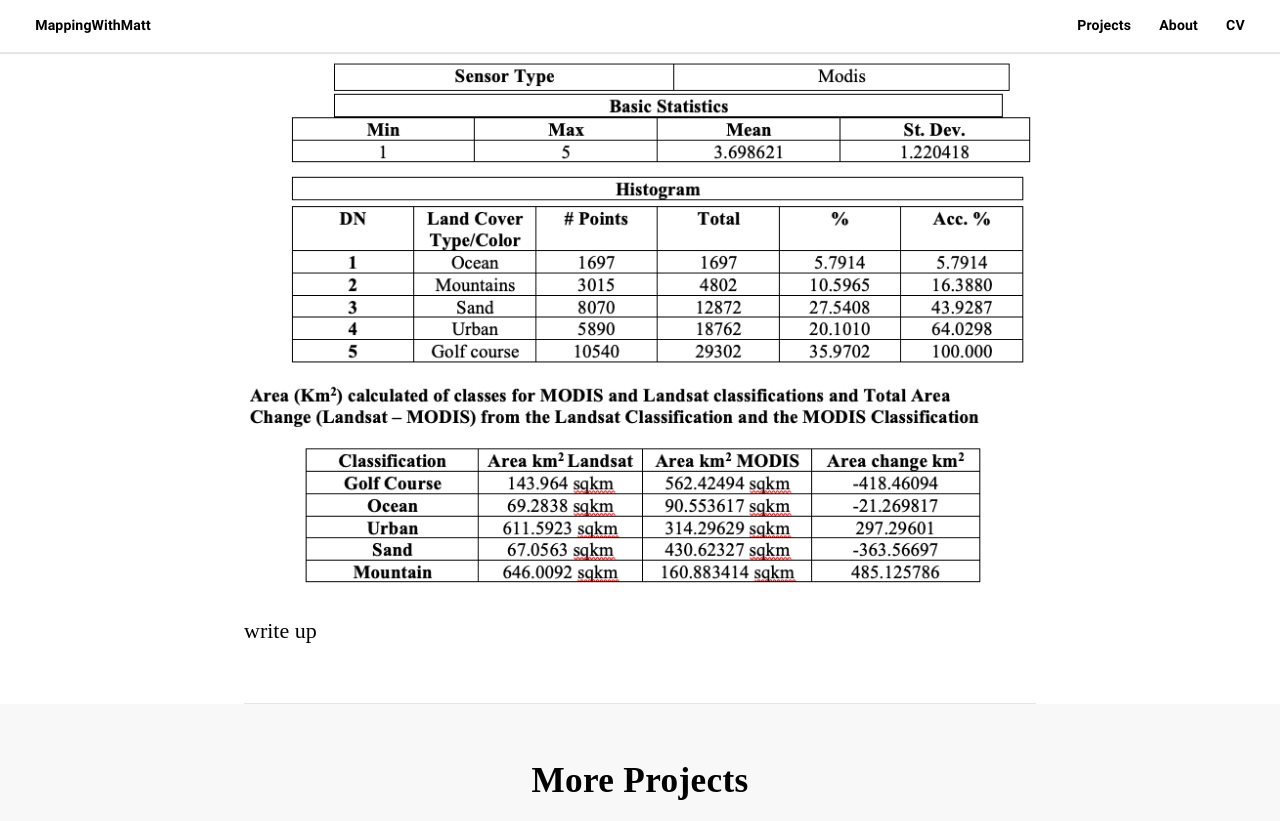
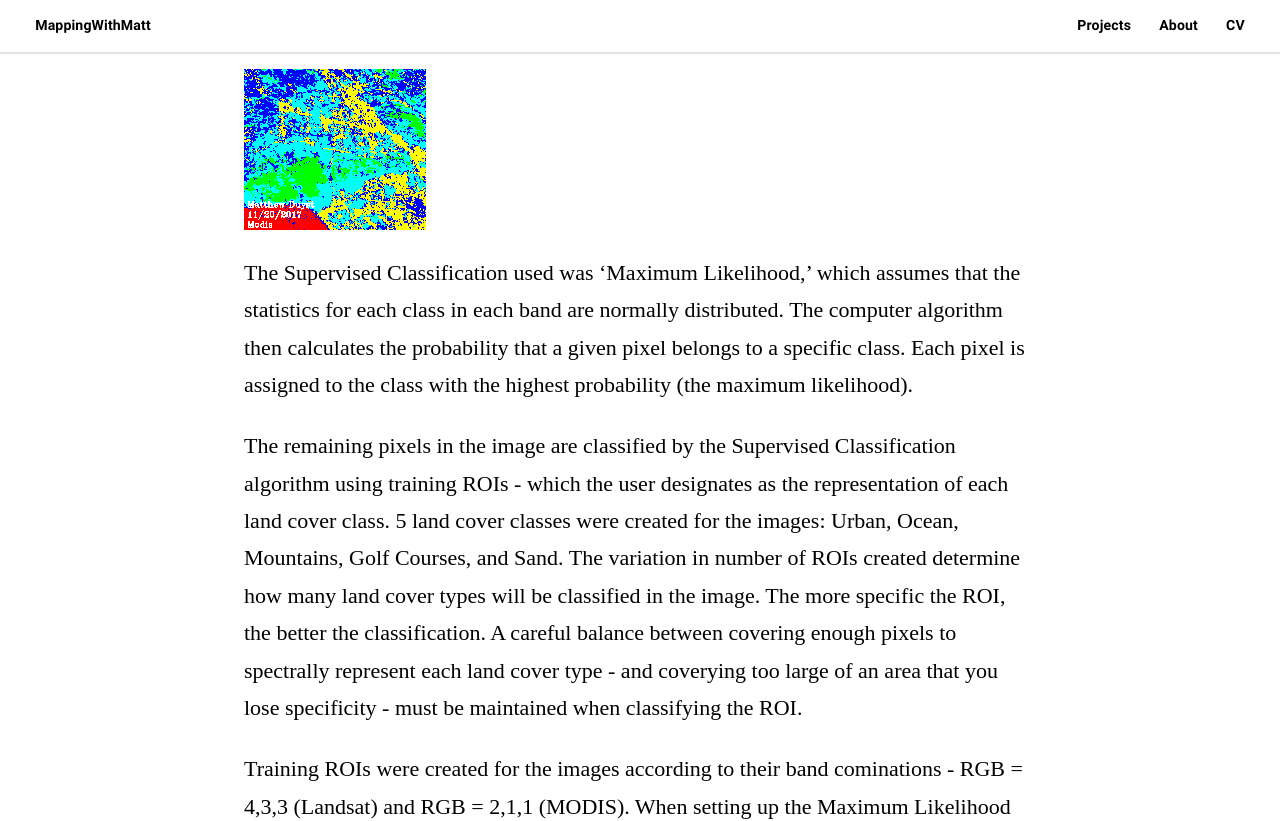
Before and after one commit to matt-duyst/mapping-with-matt, a Jekyll site: the page built from _posts/2012-09-18-Supervised-Classification.markdown, in a window 1280 px wide and 1400 px high, scrolled down 2911 px. Shown: the top 821 px of the window. Built offline with Jekyll 4.4.1, drawn with Linux system fonts in a browser that asks for light colours; some web fonts are replaced; some of the changed text lies outside the part shown; grey boxes are pictures that could not be loaded.

Commit message:
write up for supervised

```diff
--- a/_posts/2012-09-18-Supervised-Classification.markdown
+++ b/_posts/2012-09-18-Supervised-Classification.markdown
@@ -13,30 +13,39 @@
 
 Supervised Classification allows more autonomy than its counterpart, Unsupervised Classification. A Supervised Classification gives the creator the ability to designate specific Regions of Interest (ROIs) in the image that correspond to different land cover types. The user can then specify the amount of pixel values or spectral indices for each class.
 
-### Preparing Data for Classification - Landsat
+### Obtaining The Data:
+
+12 Landsat images (Landsat8 OLI) were obtained through the USGS Global Visual Viewer (Glovis), with the approximate coordinates set for Los Angeles (LAT: 34, LON: -118). The time period isolated was November 5th, 2013.
+
+The MODIS images were provided by NASA Reverb. An 8-day composite was selected (MODIS Terra Surface Reflectance 8-Day L3 Global 250m). MODIS imagery is available in 250m resolution - the one selected for this study - with 2 bands available: Near-Infrared (NIR) and Red. MODIS imagery is also available in 500m resoolution with 6 bands. I decided to sacrifice having a higher spectral resolution for a finer spatial resolution, and used 2 bands (NIR & Red) for the classification. The 8-day composite downloaded corresponds best with the Landsat November 5th image, taken between the dates of November 1st and November 8th.
+
+Comparing the pixel values for Band 1 and Band 2 - as well as units, wavelength range, spectral signature, and spatial resolution - between the Landsat image and MODIS image is imperative for the success of this project. Through careful analysis, it was decided that Landsat's Band 4 (Red) and band 5 (NIR) were most comparable with the 250m MODIS data.
+
+### Preparing Data for Classification - Landsat vs MODIS
 
 ![Map GIS](/assets/images/Supervised-Landsat.png)
 
-write up
-
-
-##### Preparing Data for Classification - MODIS
-
 ![Placeholder](/assets/images/Supervised-Modis.png)
 
-write up
+The first step in preparing the Landsat image for classification was stacking Band 4 and Band 5 together. The next step was to subset our newly stacked image. The general Los Angeles area needed to have prominent features - like the Bob Hope Airport (North West Corner), Rose Bowl Stadium (North East Corner), Santa Monica Pier (South West Corner), and LAX (South East Corner). A Polygon ROI including these 4 features was created, and the data was subset for the ROI.
 
-##### Supervised Classificaiton - Maximum Likelihood (Landsat)
+The newly subset Landsat image was loaded using RGB = 5,4,4. The MODIS image was re-projected, subset to the same region as the Landsat image, and loaded with the band combination RGB = 2,1,1.
+
+The dominant colors in the image above are varying shades of red - some appearing as a darker maroon, others a bright red. Red seems to denote the vegetation in the ROI, the brightest red seen in the image above signifying agricultural fields and golf courses. There are also shades of white and grey spread intermittently throughout the image.
+
+##### Supervised Classificaiton - Maximum Likelihood (Landsat vs MODIS)
 
 ![Placeholder](/assets/images/Maximum-Likelihood-Landsat.png)
 
-write up
-
-##### Supervised Classificaiton - Maximum Likelihood (MODIS)
-
 ![Placeholder](/assets/images/Maximum-Likelihood-Modis.png)
 
-write up
+The Supervised Classification used was 'Maximum Likelihood,' which assumes that the statistics for each class in each band are normally distributed. The computer algorithm then calculates the probability that a given pixel belongs to a specific class. Each pixel is assigned to the class with the highest probability (the maximum likelihood).
+
+The remaining pixels in the image are classified by the Supervised Classification algorithm using training ROIs - which the user designates as the representation of each land cover class. 5 land cover classes were created for the images: Urban, Ocean, Mountains, Golf Courses, and Sand. The variation in number of ROIs created determine how many land cover types will be classified in the image. The more specific the ROI, the better the classification. A careful balance between covering enough pixels to spectrally represent each land cover type - and coverying too large of an area that you lose specificity - must be maintained when classifying the ROI.
+
+Training ROIs were created for the images according to their band cominations - RGB = 4,3,3 (Landsat) and RGB = 2,1,1 (MODIS). When setting up the Maximum Likelihood Classification, regions were designated as separate classes and the Probability Threshold was set to 'None.' These classification were then overlayed onto the orignally stacked image for evaluation. When the land cover types for both Landat and MODIS images matched, statistics and histograms were computed.
+
+Landsat achieves a much higher resolution for identifying nuanced areas, such as urban dwellings. This is why Landsat is often used for spatial objects. MODIS, on the other hand, would be preferred when analyzying temporal settings - like a daily land cover change among urban dwelling. The largest visible difference of classification between the Landsat and MODIS image was between mountain ranges. This may be because the Supervised Classification over-classified these large regions - it denoted general areas as 'mountains' that were nearby roads or urban dwellings.
 
 
 ##### Histograms for Classification - Landsat vs. MODIS
```
Also changed, not shown: 2 other files.
